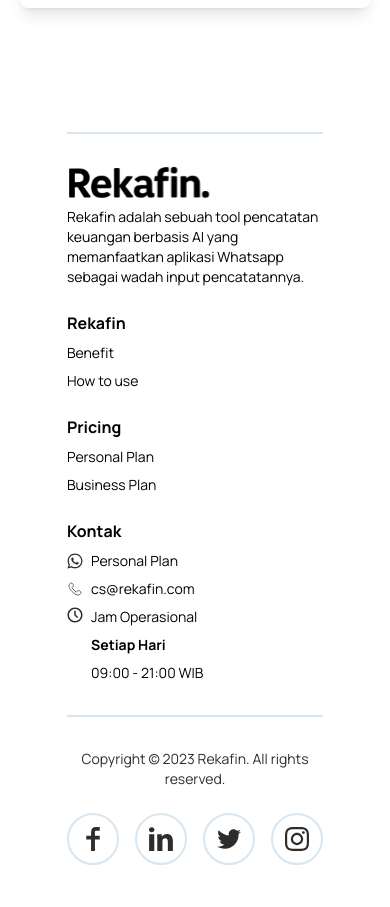
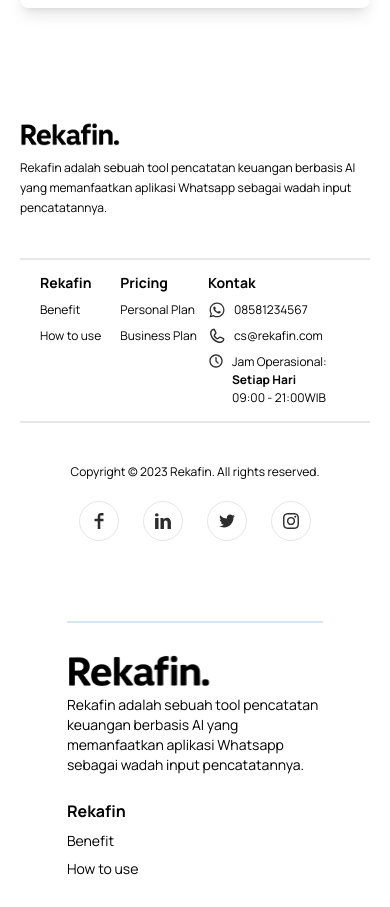
Before and after one commit to rekafin/rekafin-ui, a Nuxt app: page / in a window 390 px wide. Shown: the part 4700-5607 px from the top of the page. Built offline with nearby package versions, Linux system fonts and the light colour scheme.

Commit message:
fix-responsive

```diff
--- a/pages/index.vue
+++ b/pages/index.vue
@@ -1,16 +1,16 @@
 <template>
   <div>
-    <Navbar />
-    <IntroSection />
-    <Portofolio />
-    <HowToUse />
-    <Pricing />
-    <FaqSection />
+    <Navbar/>
+    <IntroSection/>
+    <Portofolio/>
+    <HowToUse/>
+    <Pricing/>
+    <FaqSection/>
+    <Footer/>
   </div>
 </template>
 
-<script lang="ts" setup>
-
+<script>
 </script>
 
 <style></style>
```
